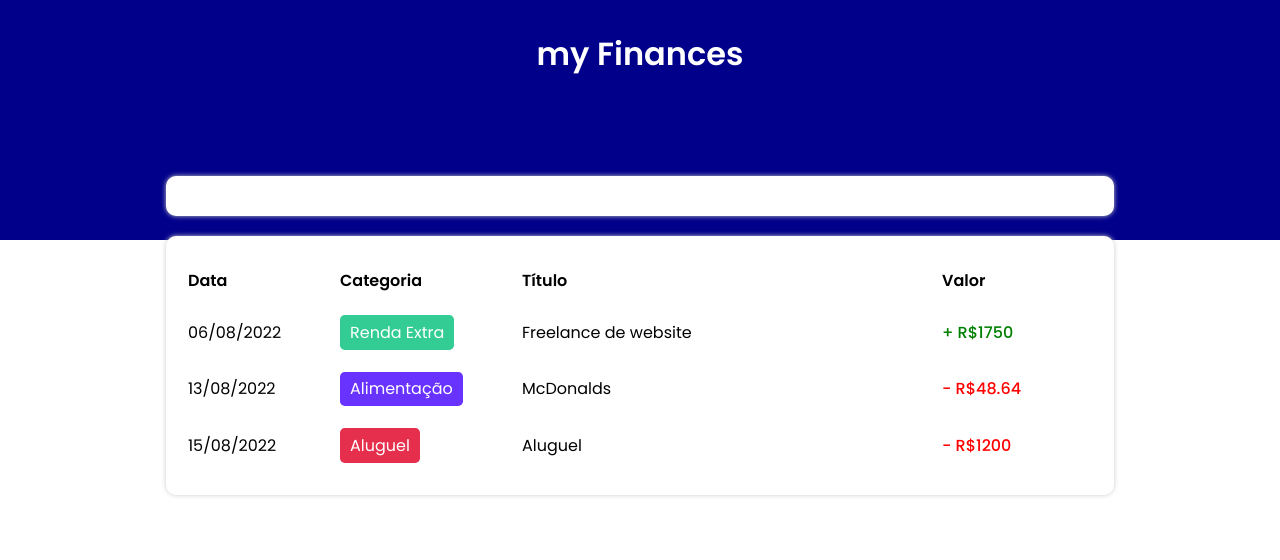
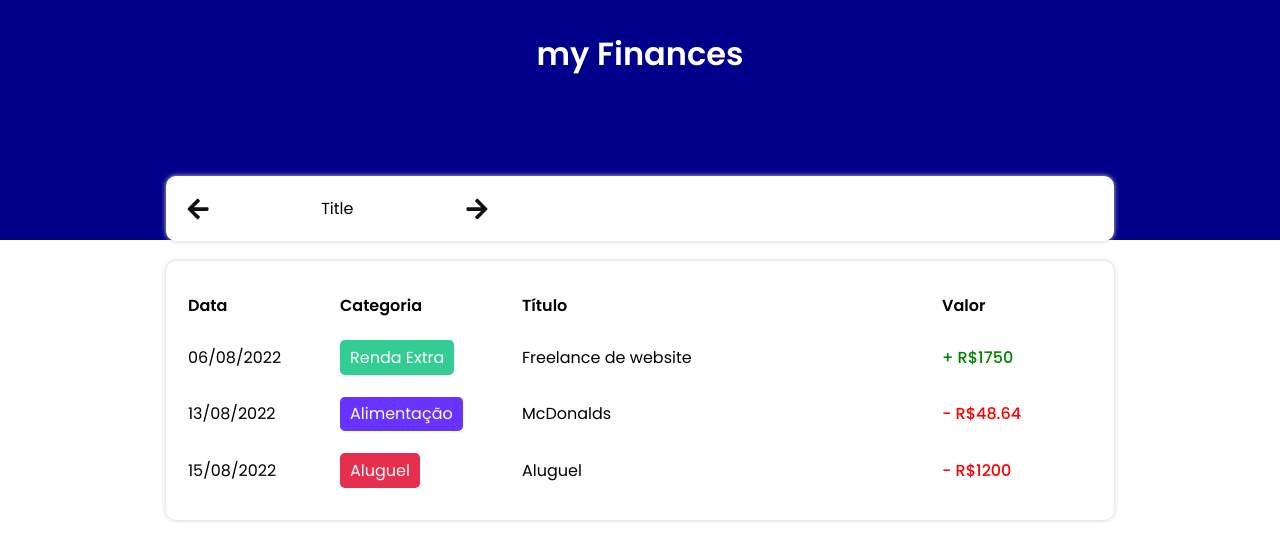
Before and after one commit to LucasMorais1998/react-my-finances, a React (Vite) app: page / in a window 1280 px wide. Shown: the top 560 px of the page. Built offline with nearby package versions, Linux system fonts and the light colour scheme.

Commit message:
add InfoArea style

```diff
--- a/src/components/InfoArea/index.tsx
+++ b/src/components/InfoArea/index.tsx
@@ -1,14 +1,17 @@
-import { Container, MonthArea, ResumeArea } from "./styles";
+import { FaArrowLeft, FaArrowRight } from "react-icons/fa";
+
+import { Container, MonthArea, ResumeArea, MonthTitle } from "./styles";
 
 const InfoArea = () => {
   return (
     <Container>
       <MonthArea>
+        <FaArrowLeft className="arrow-left-icon" />
+        <MonthTitle>Title</MonthTitle>
+        <FaArrowRight className="arrow-right-icon" />
+      </MonthArea>
 
-      </MonthArea>
-      <ResumeArea>
-
-      </ResumeArea>
+      <ResumeArea></ResumeArea>
     </Container>
   );
 };
--- a/src/components/InfoArea/styles.ts
+++ b/src/components/InfoArea/styles.ts
@@ -6,8 +6,34 @@ export const Container = styled.div`
   border-radius: 0.625rem;
   padding: 1.25rem;
   margin-top: -6.5rem;
+  display: flex;
+  align-items: center;
 `;
 
-export const MonthArea = styled.div``
+export const MonthArea = styled.div`
+  flex: 1;
+  display: flex;
+  align-items: center;
 
-export const ResumeArea = styled.div``;
+  .arrow-left-icon,
+  .arrow-right-icon {
+    font-size: 1.5rem;
+    color: #111;
+    cursor: pointer;
+    transition: all ease 0.3s;
+
+    &:hover {
+      color: darkblue;
+    }
+  }
+`
+
+export const MonthTitle = styled.div`
+  flex: 1;
+  text-align: center;
+`;
+
+export const ResumeArea = styled.div`
+  flex: 2;
+  display: flex;
+`;
```
